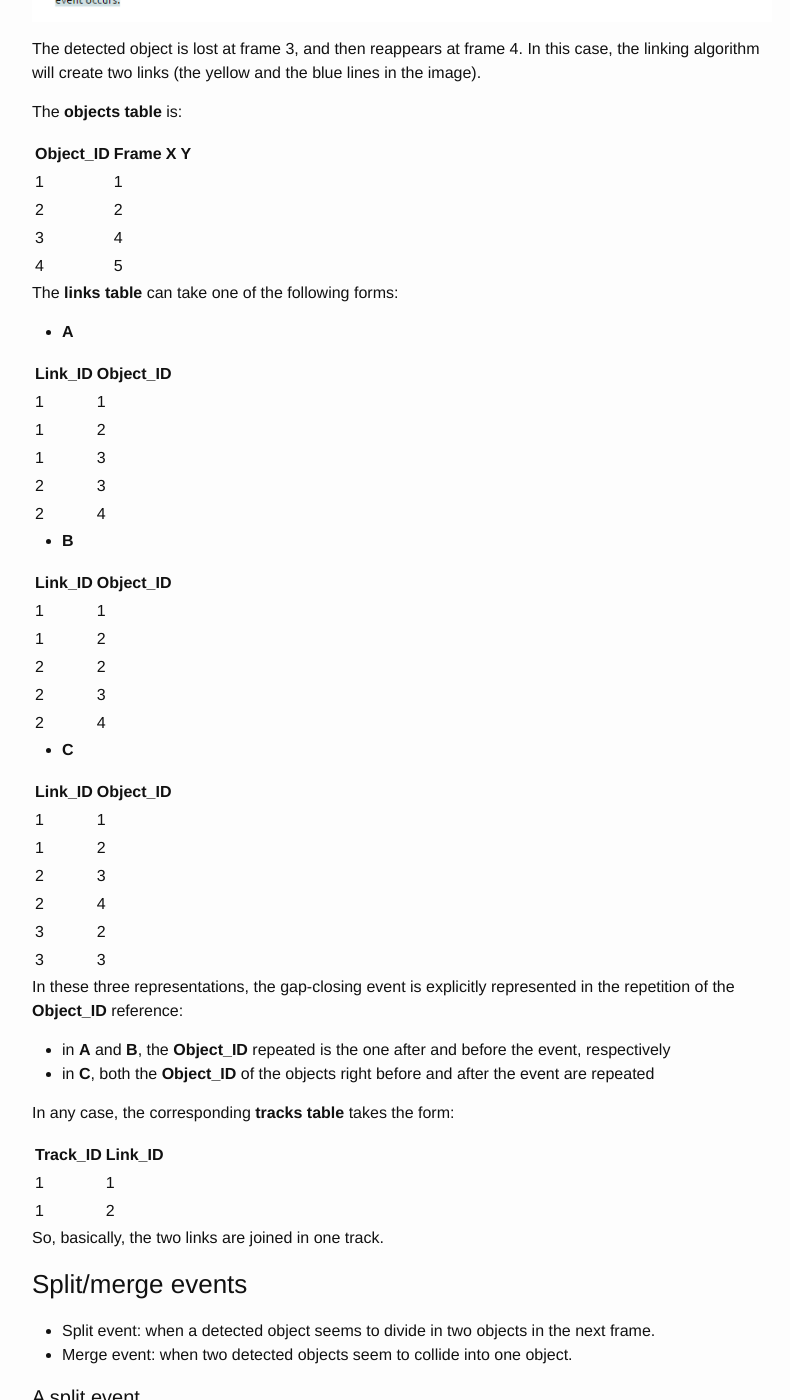
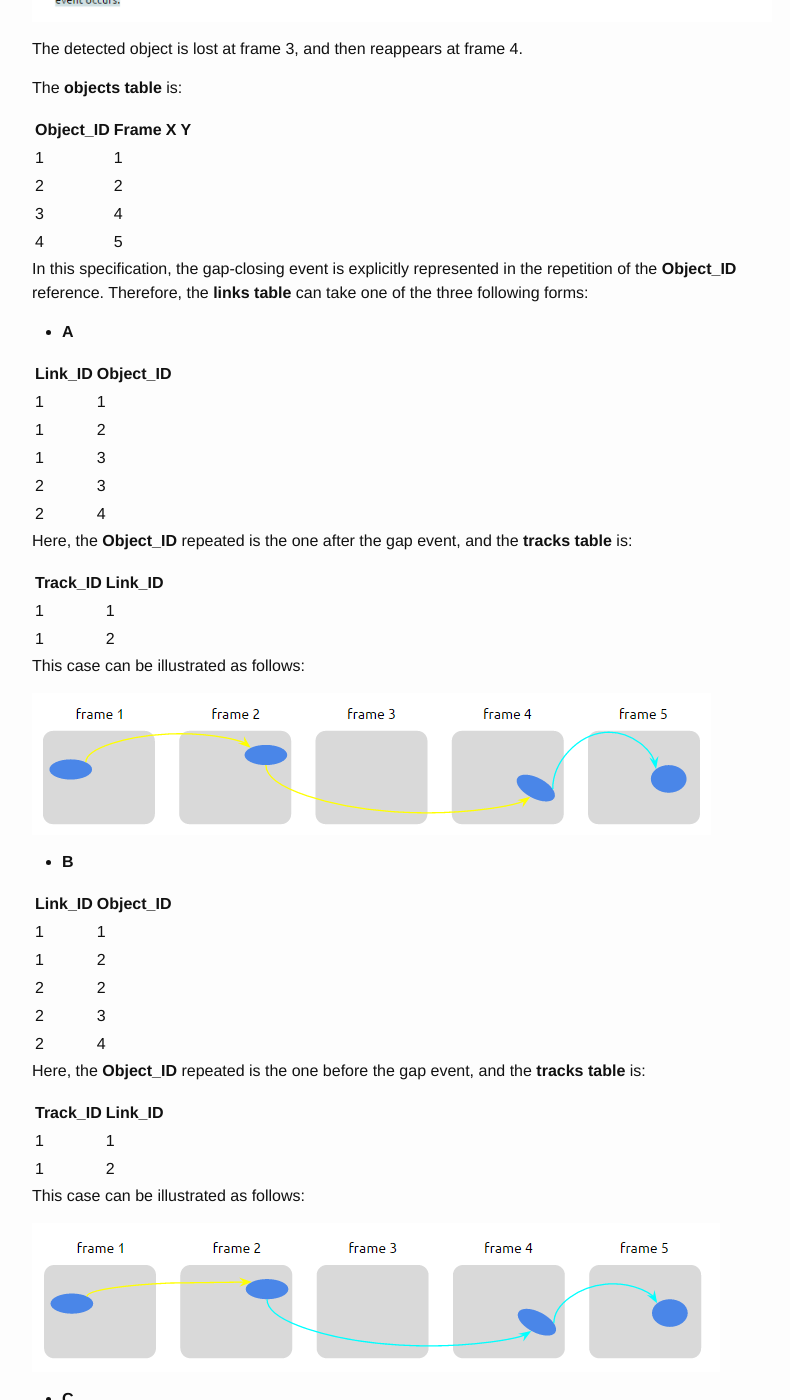
Before and after one commit to CellMigStandOrg/Tracks, a Jekyll site: the page built from v0.1/index.md, in a window 1280 px wide and 1400 px high, scrolled down 2907 px. Shown: the whole window, without its empty margins (238-1028 px from the left). Built offline with Jekyll 4.4.1, drawn with Linux system fonts in a browser that asks for light colours; some of the changed text lies outside the part shown.

Commit message:
fixed error (2 links joined in 1 track not true for scenario C of gap closing) - added schemas of scenarios A, B and C

```diff
--- a/v0.1/index.md
+++ b/v0.1/index.md
@@ -80,11 +80,9 @@ one frame and then reappears a bit further (next frame or more).
 
 This case can be illustrated as follows:
 
-![4](images/Gap_Closing.png){:class="img-responsive"}
+![gap_closing](images/Gap_Closing.png){:class="img-responsive"}
 
 The detected object is lost at frame 3, and then reappears at frame 4.
-In this case, the linking algorithm will create two links (the yellow and
-the blue lines in the image).
 
 The **objects table** is:
 
@@ -95,7 +93,7 @@ Object_ID  |  Frame  |  X |  Y
 3          |    4    |    |
 4          |    5    |    |
 
-The **links table** can take one of the following forms:
+In this specification, the gap-closing event is explicitly represented in the repetition of the **Object_ID** reference. Therefore, the **links table** can take one of the three following forms:
 
 - **A**
 
@@ -107,6 +105,18 @@ Link_ID |  Object_ID
  2         |    3
  2         |    4
 
+Here, the **Object_ID** repeated is the one after the gap event, and the **tracks table** is:
+
+
+  Track_ID |  Link_ID
+  ---------|------------
+   1       |    1
+   1       |    2
+
+This case can be illustrated as follows:
+
+![gap_closing_A](images/Gap_Closing_A.png){:class="img-responsive"}
+
 - **B**
 
 Link_ID |  Object_ID
@@ -116,6 +126,19 @@ Link_ID |  Object_ID
  2         |    2
  2         |    3
  2         |    4
+
+Here, the **Object_ID** repeated is the one before the gap event, and the **tracks table** is:
+
+
+Track_ID |  Link_ID
+---------|------------
+ 1       |    1
+ 1       |    2
+
+
+This case can be illustrated as follows:
+
+![gap_closing_B](images/Gap_Closing_B.png){:class="img-responsive"}
 
 - **C**
 
@@ -128,19 +151,18 @@ Link_ID |  Object_ID
  3         |    2
  3         |    3
 
-In these three representations, the gap-closing event is explicitly represented in the repetition of the **Object_ID** reference:
-
-- in **A** and **B**, the **Object_ID** repeated is the one after and before the event, respectively
-- in **C**, both the **Object_ID** of the objects right before and after the event are repeated
-
-In any case, the corresponding **tracks table** takes the form:
+Here, both the **Object_ID** reference of the objects before and after the event are repeated, and the corresponding **tracks table** is:
 
  Track_ID |  Link_ID
  ---------|------------
   1       |    1
-  1       |    2
+  1       |    3
+  2       |    2
 
-So, basically, the two links are joined in one track.
+This case can be illustrated as follows:
+
+![gap_closing_B](images/Gap_Closing_C.png){:class="img-responsive"}
+
 
 ### Split/merge events
 
@@ -240,5 +262,15 @@ The corresponding **tracks table** is:
 
 Links 1 and 2 are assigned to the same track, track 2.
 
+
+### Combination of events
+#### A split event with a gap-closing
+
+A split event with a gap-closing looks like this:
+
+
+
+
+
 ### Links
 See the data package representation of this specification.
```
Also changed, not shown: other parts of v0.1/index.md (+1 -1 lines), v0.1/images/Gap_Closing_A.png (added), v0.1/images/Gap_Closing_B.png (added), v0.1/images/Gap_Closing_C.png (added).
